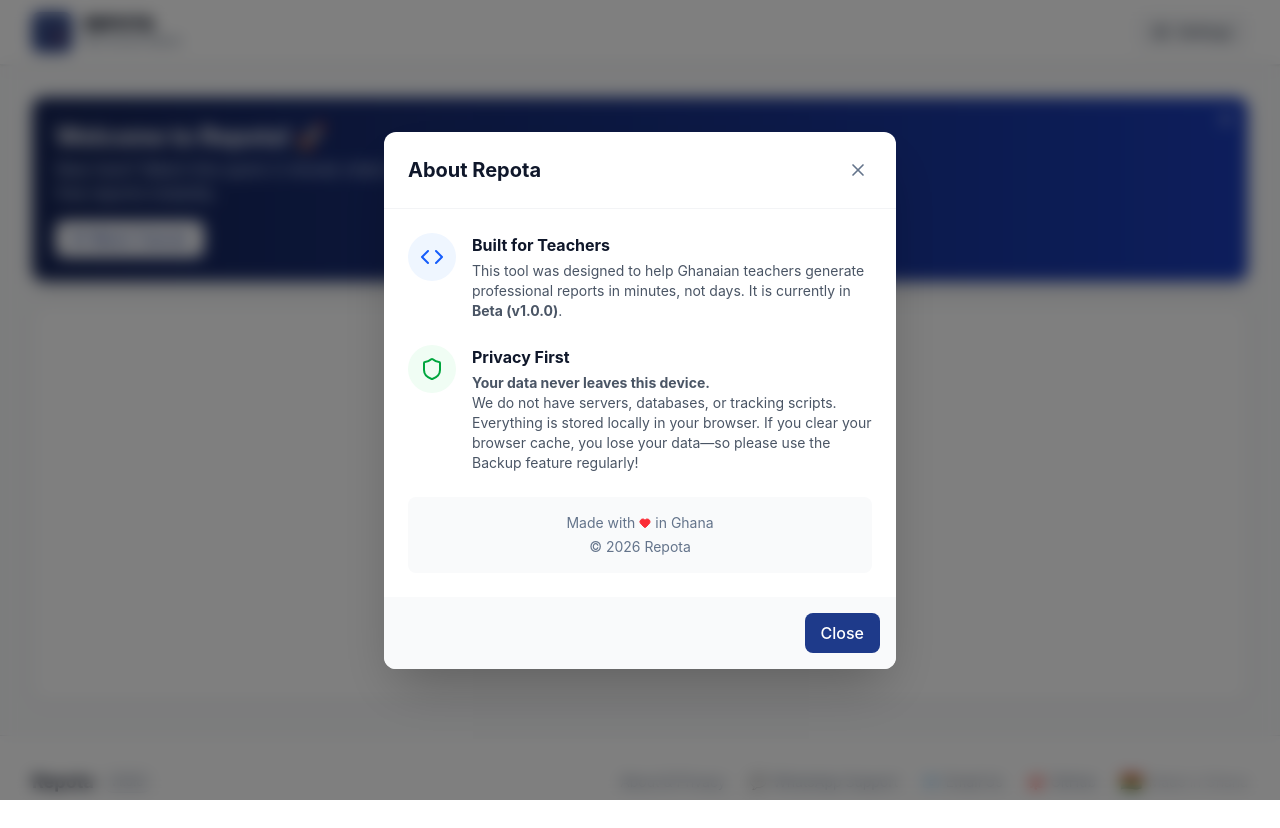
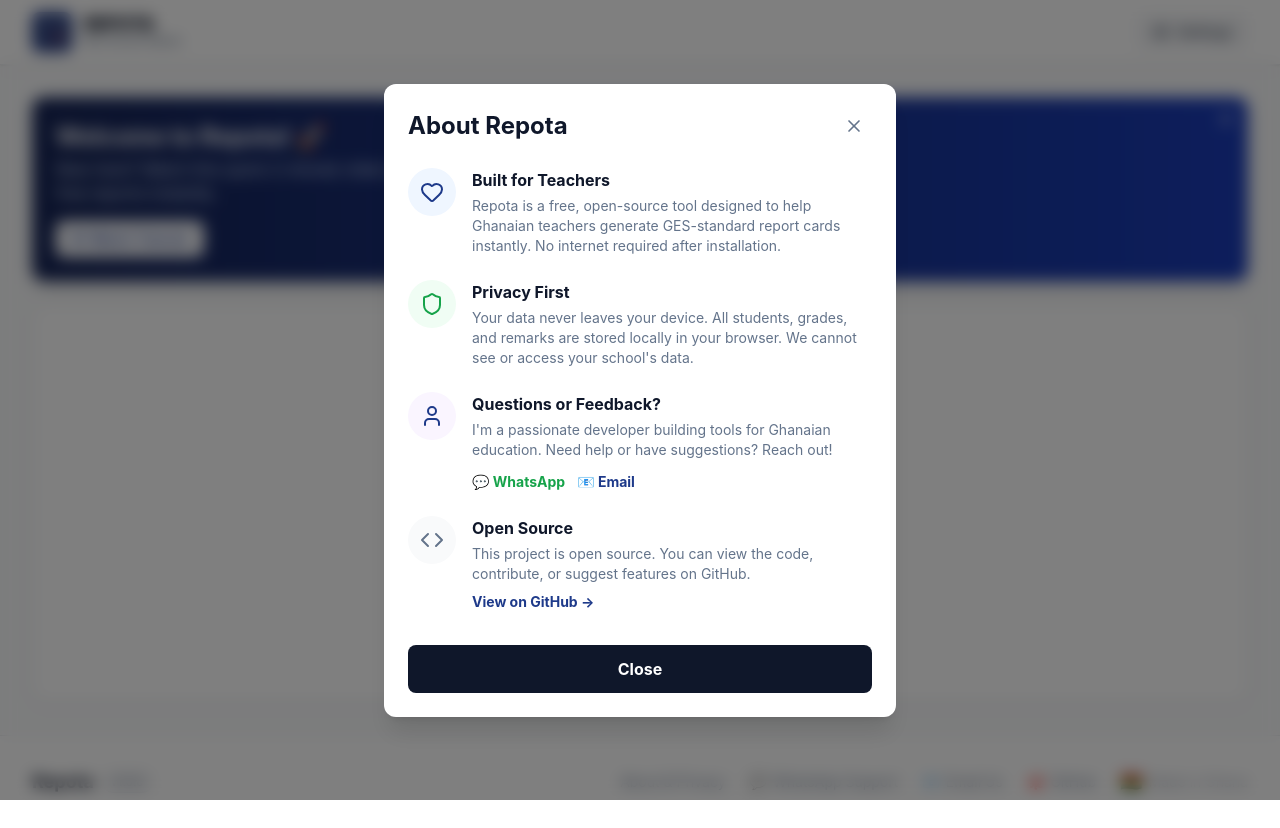
Before and after one commit to adamtoffic/repota, a React (Vite) app: page / in a window 1280 px wide. Both pictures are taken after a click on the button "About & Privacy". Built offline with nearby package versions, Linux system fonts and the light colour scheme.

Commit message:
feat: Add theme colors and add socials in AboutModal

```diff
--- a/src/components/AboutModal.tsx
+++ b/src/components/AboutModal.tsx
@@ -1,36 +1,35 @@
-import { X, Shield, Code, Heart } from "lucide-react";
+import { X, Shield, Code, Heart, User } from "lucide-react"; // 👈 Added User icon
 
-interface Props {
+interface AboutModalProps {
   isOpen: boolean;
   onClose: () => void;
 }
 
-export function AboutModal({ isOpen, onClose }: Props) {
+export function AboutModal({ isOpen, onClose }: AboutModalProps) {
   if (!isOpen) return null;
 
   return (
-    <div className="animate-in fade-in fixed inset-0 z-50 flex items-center justify-center bg-black/50 p-4 backdrop-blur-sm">
-      <div className="animate-in zoom-in-95 w-full max-w-lg rounded-xl bg-white shadow-2xl">
+    <div className="animate-in fade-in fixed inset-0 z-50 flex items-center justify-center bg-black/50 p-4 backdrop-blur-sm duration-200">
+      <div className="animate-in zoom-in-95 relative max-h-[90vh] w-full max-w-lg overflow-y-auto rounded-xl bg-white p-6 shadow-xl duration-200">
         {/* Header */}
-        <div className="flex items-center justify-between border-b border-gray-100 p-6">
-          <h2 className="text-main text-xl font-bold">About Repota</h2>
-          <button onClick={onClose} className="rounded-full p-1 hover:bg-gray-100">
+        <div className="mb-6 flex items-center justify-between">
+          <h2 className="text-main text-2xl font-bold">About Repota</h2>
+          <button onClick={onClose} className="rounded-full p-2 hover:bg-gray-100">
             <X className="text-muted h-5 w-5" />
           </button>
         </div>
 
-        {/* Content */}
-        <div className="max-h-[60vh] space-y-6 overflow-y-auto p-6">
+        <div className="space-y-6">
           {/* Mission */}
           <div className="flex gap-4">
             <div className="h-fit rounded-full bg-blue-50 p-3">
-              <Code className="h-6 w-6 text-blue-600" />
+              <Heart className="text-primary h-6 w-6" />
             </div>
             <div>
               <h3 className="text-main font-bold">Built for Teachers</h3>
-              <p className="mt-1 text-sm text-gray-600">
-                This tool was designed to help Ghanaian teachers generate professional reports in
-                minutes, not days. It is currently in <strong>Beta (v1.0.0)</strong>.
+              <p className="text-muted mt-1 text-sm">
+                Repota is a free, open-source tool designed to help Ghanaian teachers generate
+                GES-standard report cards instantly. No internet required after installation.
               </p>
             </div>
           </div>
@@ -38,38 +37,81 @@
           {/* Privacy */}
           <div className="flex gap-4">
             <div className="h-fit rounded-full bg-green-50 p-3">
-              <Shield className="h-6 w-6 text-green-600" />
+              <Shield className="text-success h-6 w-6" />
             </div>
             <div>
               <h3 className="text-main font-bold">Privacy First</h3>
-              <p className="mt-1 text-sm text-gray-600">
-                <strong>Your data never leaves this device.</strong> <br />
-                We do not have servers, databases, or tracking scripts. Everything is stored locally
-                in your browser. If you clear your browser cache, you lose your data—so please use
-                the Backup feature regularly!
+              <p className="text-muted mt-1 text-sm">
+                Your data never leaves your device. All students, grades, and remarks are stored
+                locally in your browser. We cannot see or access your school's data.
               </p>
             </div>
           </div>
 
-          {/* Credits */}
-          <div className="text-muted bg-background rounded-lg p-4 text-center text-sm">
-            <p className="flex items-center justify-center gap-1">
-              Made with <Heart className="h-3 w-3 fill-red-500 text-red-500" /> in Ghana
+          {/* Developer Contact (NEW SECTION) */}
+          <div className="flex gap-4">
+            <div className="h-fit rounded-full bg-purple-50 p-3">
+              <User className="text-primary h-6 w-6" />
+            </div>
+            <div>
+              <h3 className="text-main font-bold">Questions or Feedback?</h3>
+              <p className="text-muted mt-1 text-sm">
+                I'm a passionate developer building tools for Ghanaian education. Need help or have
+                suggestions? Reach out!
               </p>
-            <p className="mt-1">© 2026 Repota</p>
+              <div className="mt-3 flex flex-wrap gap-3">
+                <a
+                  /* 🔴 EDIT THIS */
+                  href="https://wa.me/233248140806?text=Hi!%20About%20Repota..."
+                  target="_blank"
+                  rel="noopener noreferrer"
+                  className="text-success inline-flex items-center gap-1.5 text-sm font-bold hover:underline"
+                >
+                  💬 WhatsApp
+                </a>
+                <a
+                  /* 🔴 EDIT THIS */
+                  href="mailto:support@protonmail.com"
+                  className="text-primary inline-flex items-center gap-1.5 text-sm font-bold hover:underline"
+                >
+                  📧 Email
+                </a>
+              </div>
             </div>
           </div>
 
-        {/* Footer */}
-        <div className="bg-background flex justify-end rounded-b-xl p-4">
+          {/* Open Source */}
+          <div className="flex gap-4">
+            <div className="h-fit rounded-full bg-gray-50 p-3">
+              <Code className="text-muted h-6 w-6" />
+            </div>
+            <div>
+              <h3 className="text-main font-bold">Open Source</h3>
+              <p className="text-muted mt-1 text-sm">
+                This project is open source. You can view the code, contribute, or suggest features
+                on GitHub.
+              </p>
+              <a
+                /* 🔴 EDIT THIS */
+                href="https://github.com/adamtoffic/repota"
+                target="_blank"
+                rel="noopener noreferrer"
+                className="text-primary mt-2 inline-block text-sm font-bold hover:underline"
+              >
+                View on GitHub →
+              </a>
+            </div>
+          </div>
+        </div>
+
+        {/* Close Button */}
         <button
           onClick={onClose}
-            className="bg-primary rounded-lg px-4 py-2 font-medium text-white hover:bg-gray-800"
+          className="bg-main hover:bg-main/90 mt-8 w-full rounded-lg py-3 font-bold text-white transition-colors"
         >
           Close
         </button>
       </div>
     </div>
-    </div>
   );
 }
```
Lines whose indentation alone changed are shown as unchanged.
